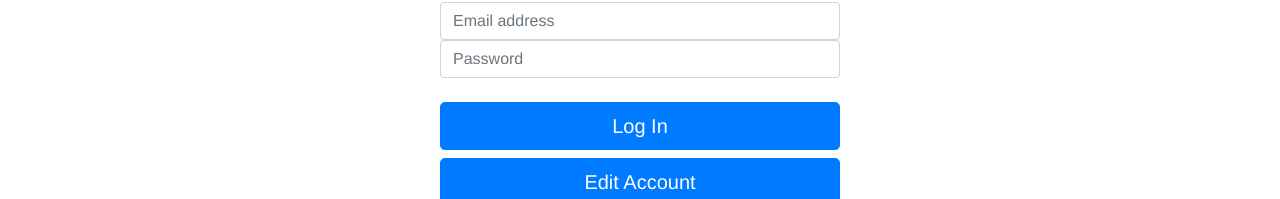
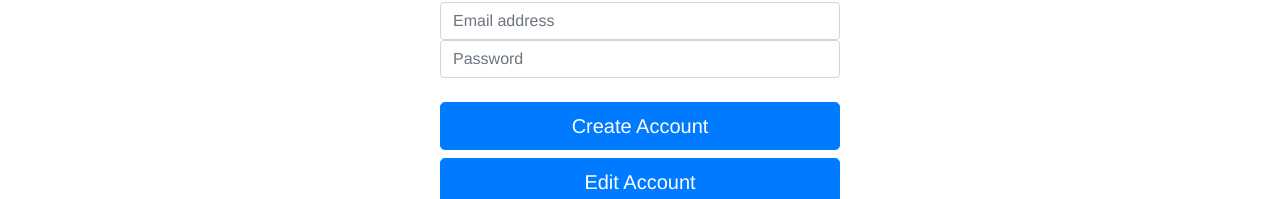
Before and after one commit to HiteshNaidu/VueJS_eCommerce, a Vue app: page /myAccount in a window 1280 px wide. Shown: the part 180-379 px from the top of the page. Built offline with nearby package versions, Linux system fonts and the light colour scheme.

Commit message:
Changed Sign in button to Create Account button

```diff
--- a/src/views/MyAccount.vue
+++ b/src/views/MyAccount.vue
@@ -1,6 +1,6 @@
 <template>
   <div class="MyAccount">
-    <form class="SignIn">
+    <form class="CreateAccount">
       <br>
       <img src="../assets/login.png" alt width="60" height="60">
       <h3>Sign In</h3>
@@ -17,7 +17,7 @@
         required
       >
       <br>
-      <button class="btn btn-lg btn-primary btn-block" type="submit">Log In</button>
+      <button class="btn btn-lg btn-primary btn-block" type="submit">Create Account</button>
       <button class="btn btn-lg btn-primary btn-block" type="submit">Edit Account</button>
     </form>
     <br>
```
